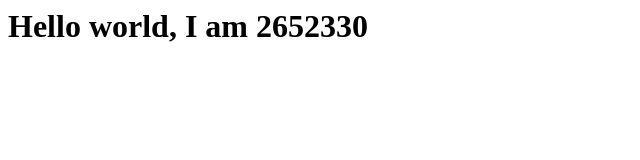
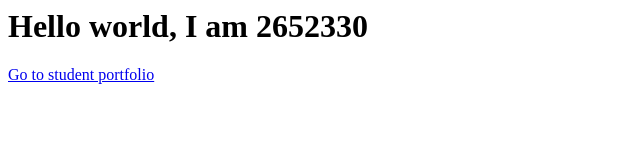
Before and after one commit to SudhirAjodhya/SudhirAjodhya.github.io, a plain HTML site: page index.html in a window 1280 px wide. Shown: the whole page, without its empty margins (0-640 px from the left). Drawn offline with Linux system fonts and the light colour scheme.

Commit message:
link lab1 html to lab2 html

```diff
--- a/index.html
+++ b/index.html
@@ -1 +1,2 @@
 <h1>Hello world, I am 2652330</h1>
+<a href="2652330-lab2.html">Go to student portfolio</a>
```
